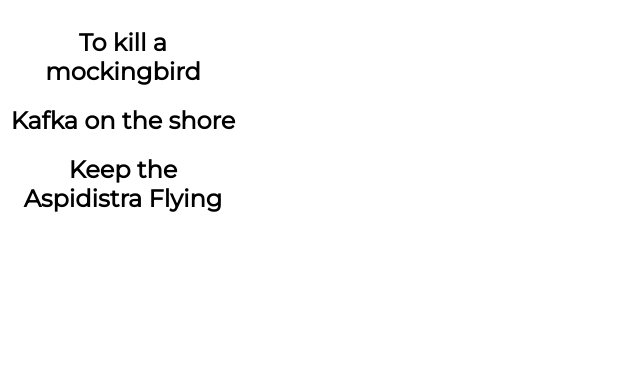
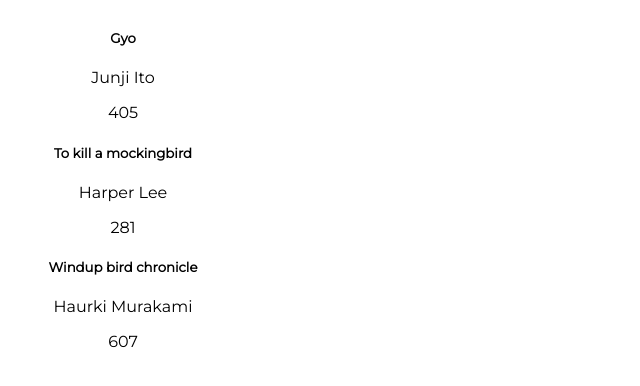
Before and after one commit to digimori/reactCI, a React (Vite) app: page / in a window 1280 px wide. Shown: the top 386 px of the page, without its empty margins (0-640 px from the left). Built offline with nearby package versions, Linux system fonts and the light colour scheme.

Commit message:
Added keys to components

```diff
--- /dev/null
+++ b/src/components/Book.jsx
@@ -0,0 +1,14 @@
+import React from 'react'
+
+function Book(props) {
+    const book = props.book
+  return (
+    <div>
+        <h5>{book.title}</h5>
+        <p>{book.author}</p>
+        <p>{book.noOfPages}</p>
+    </div>
+  )
+}
+
+export default Book
--- a/src/components/RenderingLists.jsx
+++ b/src/components/RenderingLists.jsx
@@ -1,16 +1,31 @@
 import React from 'react'
+import Book from './Book'
 
-function RenderingLists() {
-    const bookList = [
-        'To kill a mockingbird',
-        'Kafka on the shore',
-        'Keep the Aspidistra Flying'
-    ]
+function RenderingLists(props) {
+    const bookObject = [{
+        title: 'Gyo',
+        author: 'Junji Ito',
+        noOfPages: 405
+    },
+{
+    title: 'To kill a mockingbird',
+    author: 'Harper Lee',
+    noOfPages: 281
+},
+{
+    title: 'Windup bird chronicle',
+    author: 'Haurki Murakami',
+    noOfPages: 607
+}]
+
+
   return (
     <div>
-        {bookList.map(
+        {bookObject.map(
             book => {
-                return <h2>{book}</h2>
+                return (
+                    <Book key={book.title} book={book}/>
+                        )
             }
         )}
 
```
